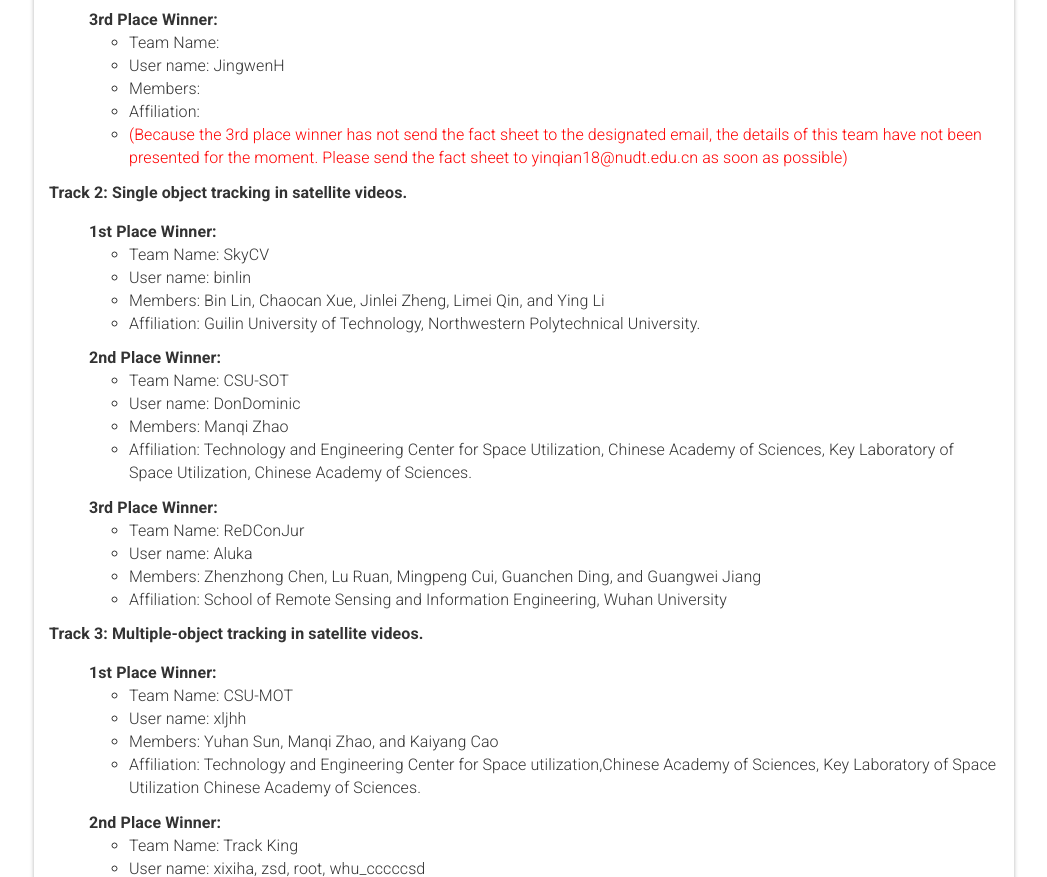
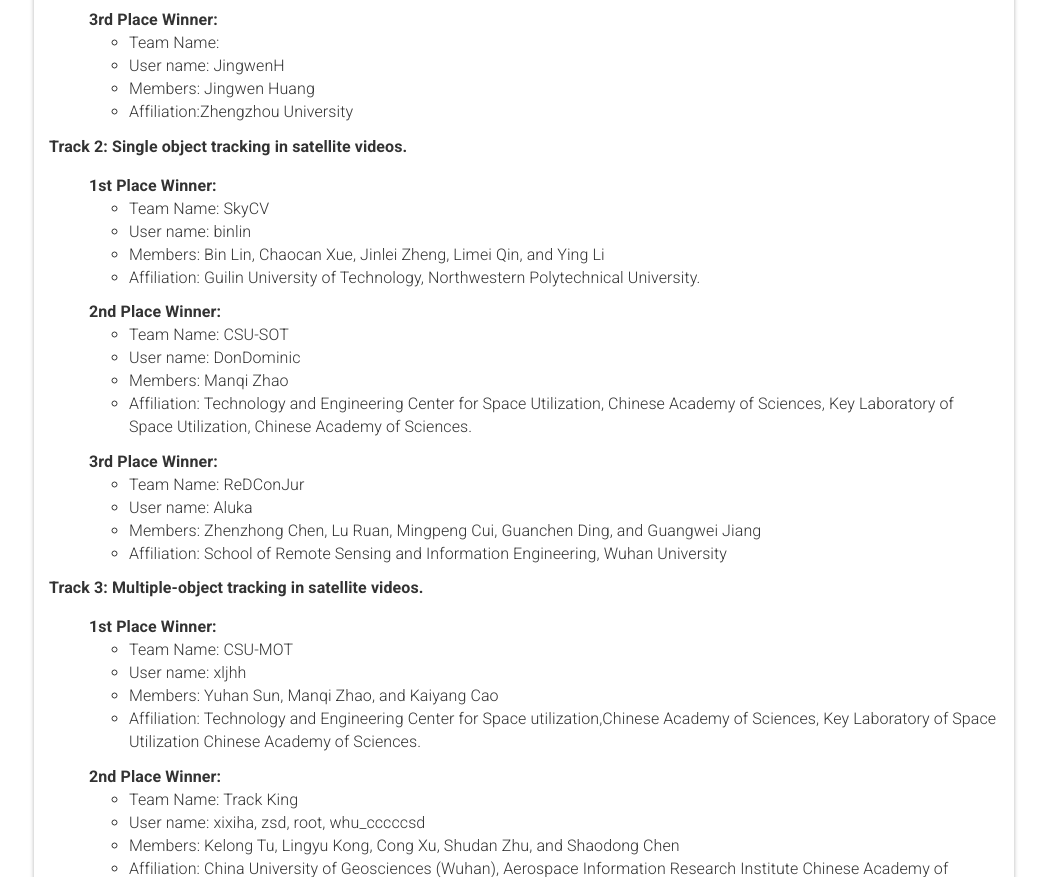
Before and after one commit to satvideodt/satvideodt.github.io, a plain HTML site: page index.html in a window 1280 px wide. Shown: the part 4658-5535 px from the top of the page, without its empty margins (116-1163 px from the left). Drawn offline with nearby package versions, Linux system fonts and the light colour scheme; a script that the page names is missing.

Commit message:
Update index.html
1

```diff
--- a/index.html
+++ b/index.html
@@ -700,11 +700,9 @@
                                 </li>
                                 <li>User name: JingwenH
                                 </li>
-                                <li>Members:
+                                <li>Members: Jingwen Huang
                                 </li>
-                                <li>Affiliation:
-                                </li>
-                                <li><font color="red">(Because the 3rd place winner has not send the fact sheet to the designated email, the details of this team have not been presented for the moment. Please send the fact sheet to yinqian18@nudt.edu.cn as soon as possible)</font>
+                                <li>Affiliation:Zhengzhou University
                                 </li>
                             </ul>
                         </ul>
```
